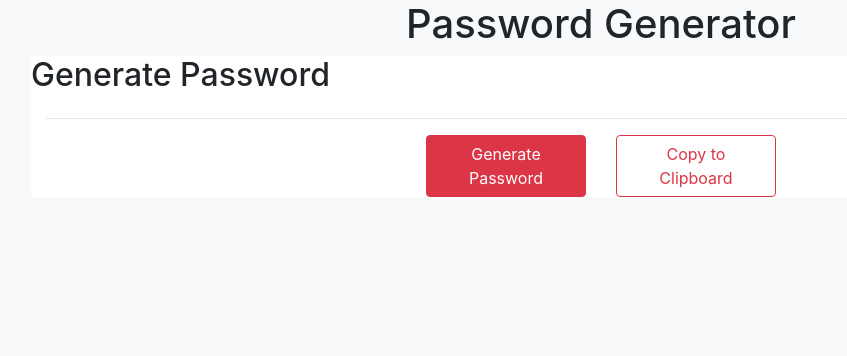
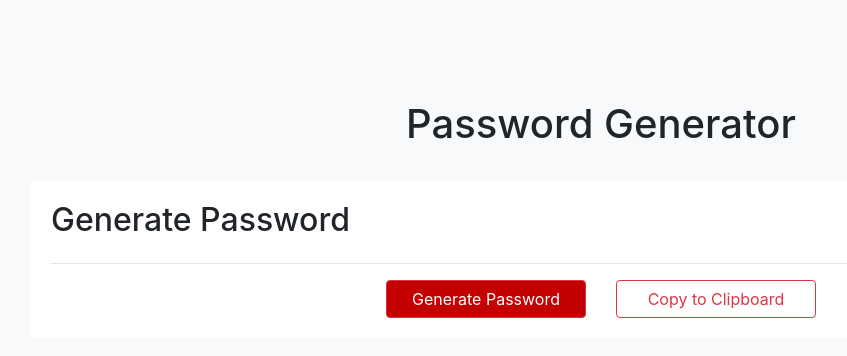
Before and after one commit to steven-f206/Password-Generator, a plain HTML site: page index.html in a window 1280 px wide. Shown: the whole page, without its empty margins (39-886 px from the left). Drawn offline with nearby package versions, Linux system fonts and the light colour scheme.

Commit message:
added CSS to header, h2, first container, and buttons

```diff
--- a/index.html
+++ b/index.html
@@ -9,6 +9,7 @@
     <script src="https://code.jquery.com/jquery-3.4.1.slim.min.js" integrity="sha384-J6qa4849blE2+poT4WnyKhv5vZF5SrPo0iEjwBvKU7imGFAV0wwj1yYfoRSJoZ+n" crossorigin="anonymous"></script>
     <script src="https://cdn.jsdelivr.net/npm/popper.js@1.16.0/dist/umd/popper.min.js" integrity="sha384-Q6E9RHvbIyZFJoft+2mJbHaEWldlvI9IOYy5n3zV9zzTtmI3UksdQRVvoxMfooAo" crossorigin="anonymous"></script>
     <script src="https://stackpath.bootstrapcdn.com/bootstrap/4.4.1/js/bootstrap.min.js" integrity="sha384-wfSDF2E50Y2D1uUdj0O3uMBJnjuUD4Ih7YwaYd1iqfktj0Uod8GCExl3Og8ifwB6" crossorigin="anonymous"></script>
+    <link rel="stylesheet" href="style.css">
 </head>
 <body class="bg-light">
     <header class="container">
--- a/style.css
+++ b/style.css
@@ -0,0 +1,20 @@
+header {
+    margin-top: 100px;
+}
+
+h2 {
+    margin-left: 15px;
+}
+
+.bg-white {
+    padding: 20px;
+    margin-top: 25px;
+}
+
+.btn {
+    width: 200px;
+}
+
+.one {
+    background-color: #c40000;
+}
```
